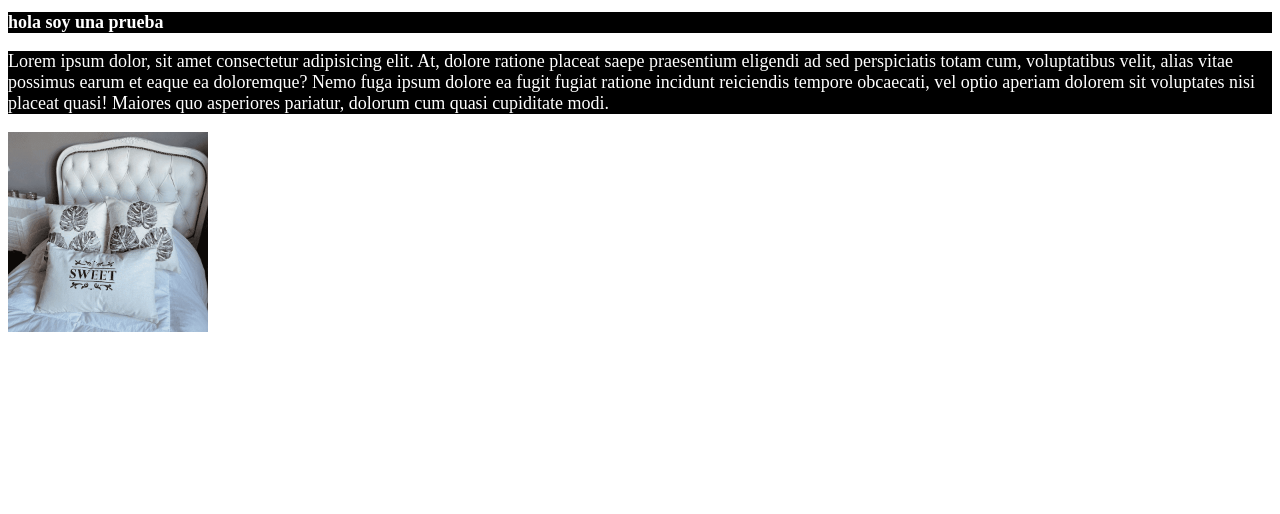
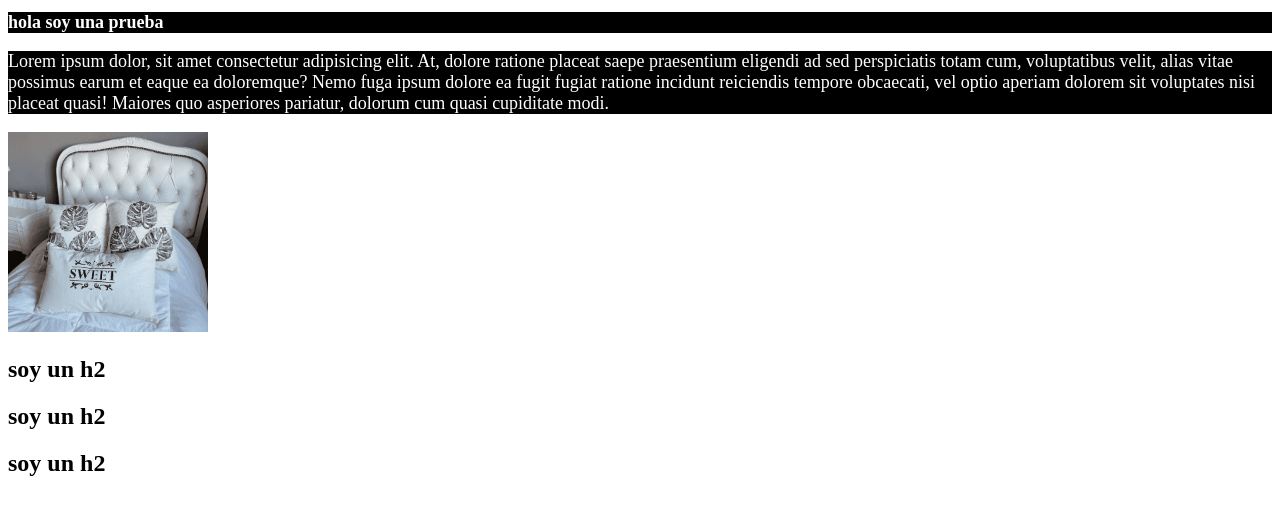
Before and after one commit to Santiago-Galletti/pruebaGit, a plain HTML site: page index.html in a window 1280 px wide. Drawn offline with Linux system fonts and the light colour scheme.

Commit message:
quinto commit meti un archivo SCSS y unos h2

```diff
--- a/index.html
+++ b/index.html
@@ -12,5 +12,8 @@
     <p>Lorem ipsum dolor, sit amet consectetur adipisicing elit. At, dolore ratione placeat saepe praesentium eligendi ad sed perspiciatis totam cum, voluptatibus velit, alias vitae possimus earum et eaque ea doloremque?
     Nemo fuga ipsum dolore ea fugit fugiat ratione incidunt reiciendis tempore obcaecati, vel optio aperiam dolorem sit voluptates nisi placeat quasi! Maiores quo asperiores pariatur, dolorum cum quasi cupiditate modi.</p>
     <img src="./imagenes/almohadonesEstampados.png" alt="foto">
+    <h2>soy un h2</h2>
+    <h2>soy un h2</h2>
+    <h2>soy un h2</h2>
 </body>
 </html>
```
Also changed, not shown: styles.css/main.scss (added).
